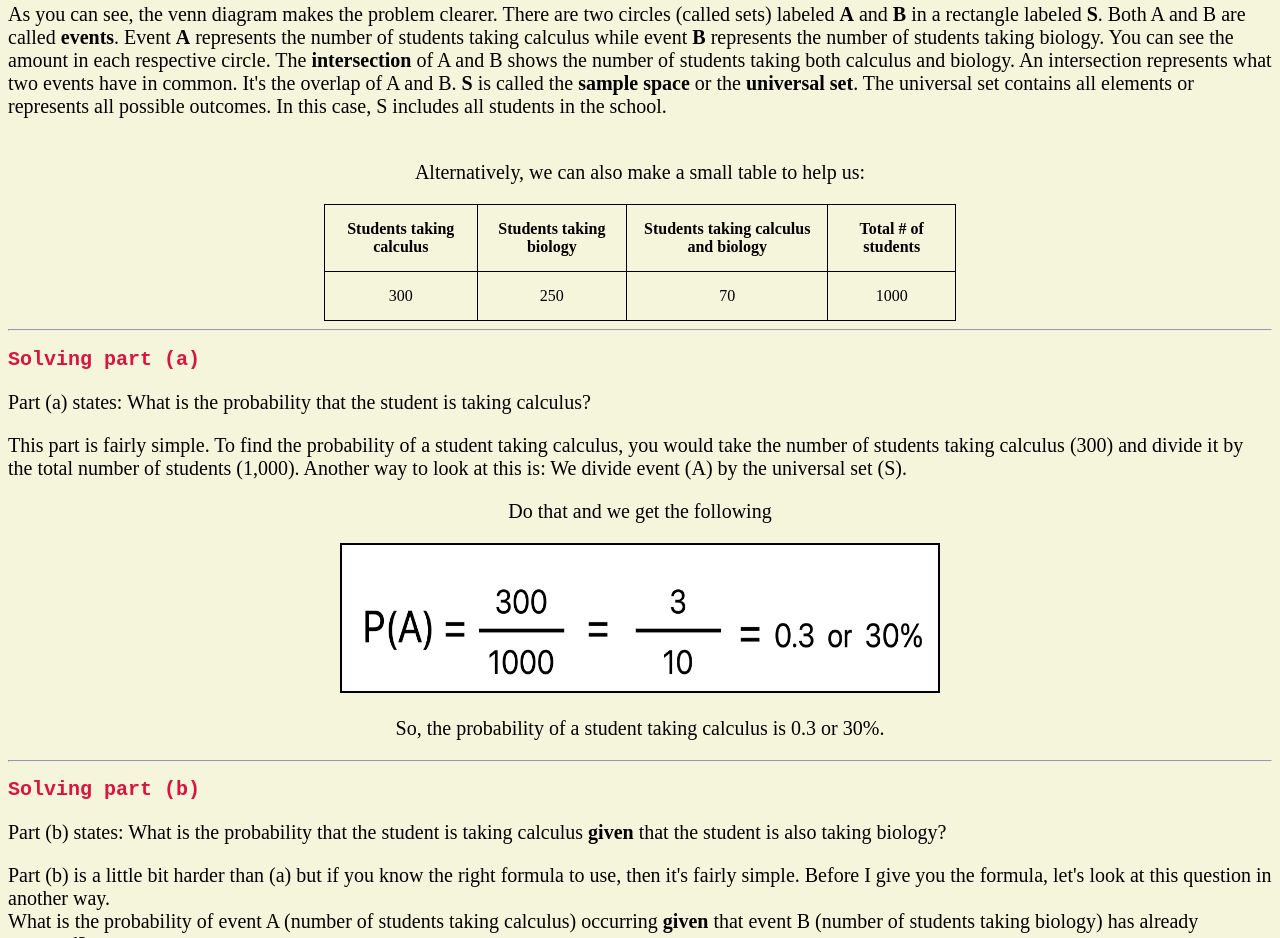
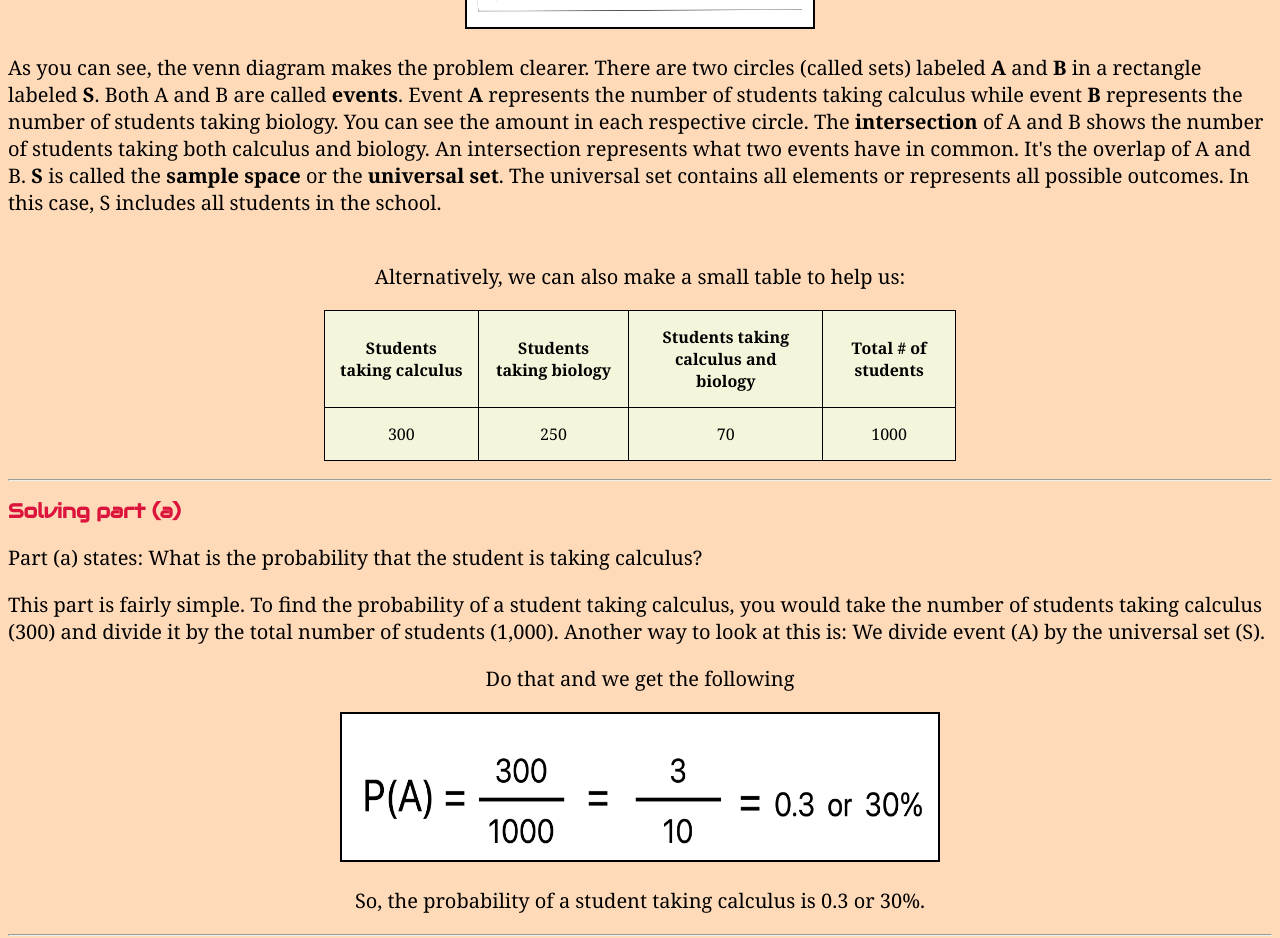
Before and after one commit to Andy-Nguyen4/GUI-Programming-I, a plain HTML site: page HW1/hw1.html in a window 1280 px wide. Shown: the part 942-1880 px from the top of the page. Drawn offline with Linux system fonts and the light colour scheme.

Commit message:
styling changes

```diff
--- a/HW1/css/hw1.css
+++ b/HW1/css/hw1.css
@@ -3,12 +3,13 @@
 }
 
 html {
-    background-color: beige; /* Sets the background color to beige */
+    background-color: peachpuff; /* Sets the background color to beige */
+    font-family: Georgia;
 }
 
 /* sets font type to monospace, font size to 20 pixels, and color to crimson */
 h1, h2, h3 {
-    font-family: monospace;
+    font-family: "Audiowide", Georgia;
     font-size: 20px;
     color: crimson;
 }
@@ -43,6 +44,7 @@ img {
 
 .table-container {
     text-align: center;
+    padding-bottom: 10px;
 }
 
 .a-solution, .b-formula, .b-solution, .c-solution {
--- a/HW1/hw1.html
+++ b/HW1/hw1.html
@@ -11,6 +11,7 @@ Description: Making my first web page. This web page tells you how to solve a si
     <head>
         <meta charset="utf-8">
         <link rel="stylesheet" href="css/hw1.css"> <!-- link to my stylesheet located in the css folder -->
+        <link href="https://fonts.googleapis.com/css2?family=Audiowide&display=swap" rel="stylesheet">
         <meta name="viewport" content="width=device-width, initial-scale=1">
         <title>Conditional Probability</title>
     </head>
```
